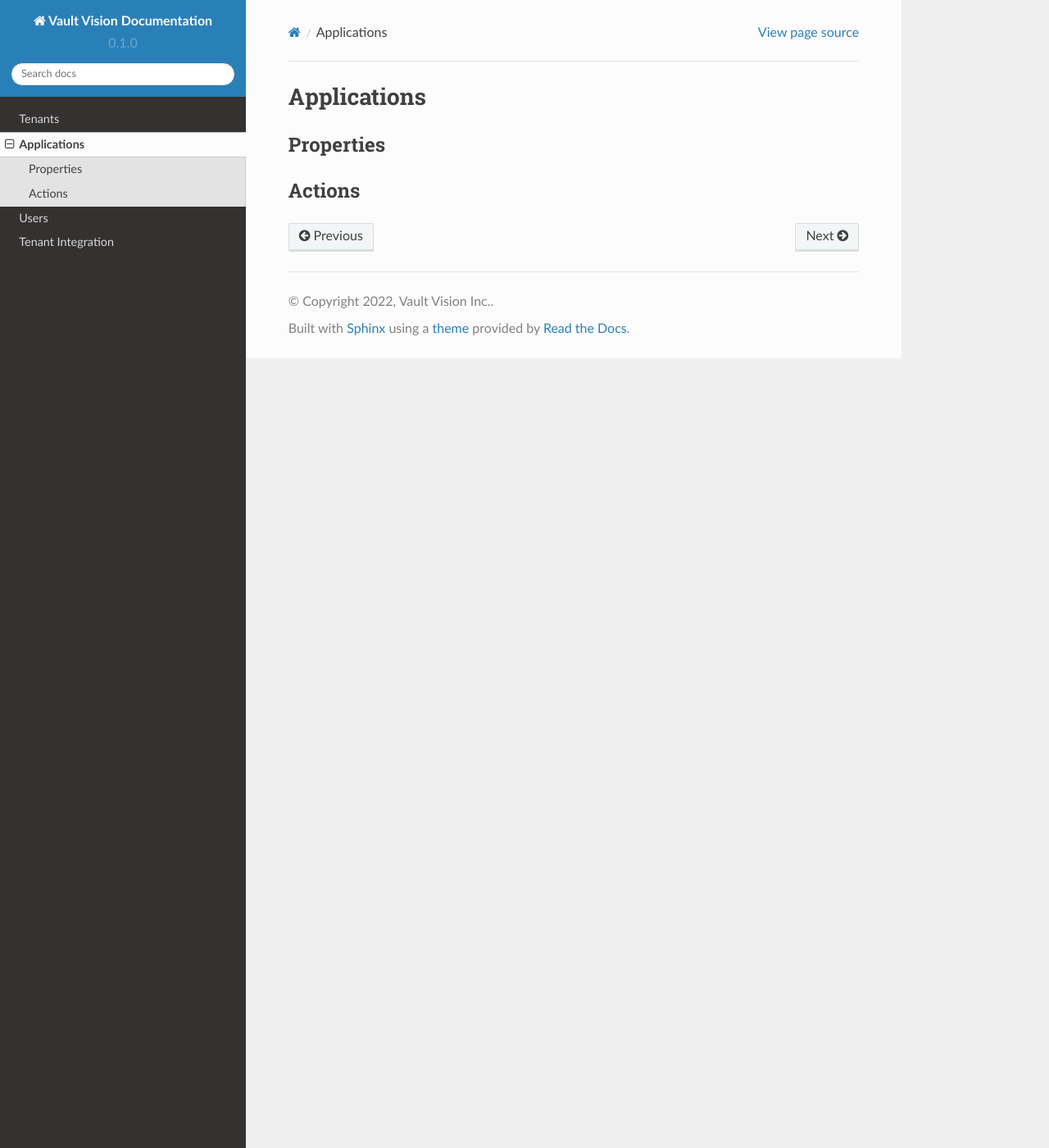
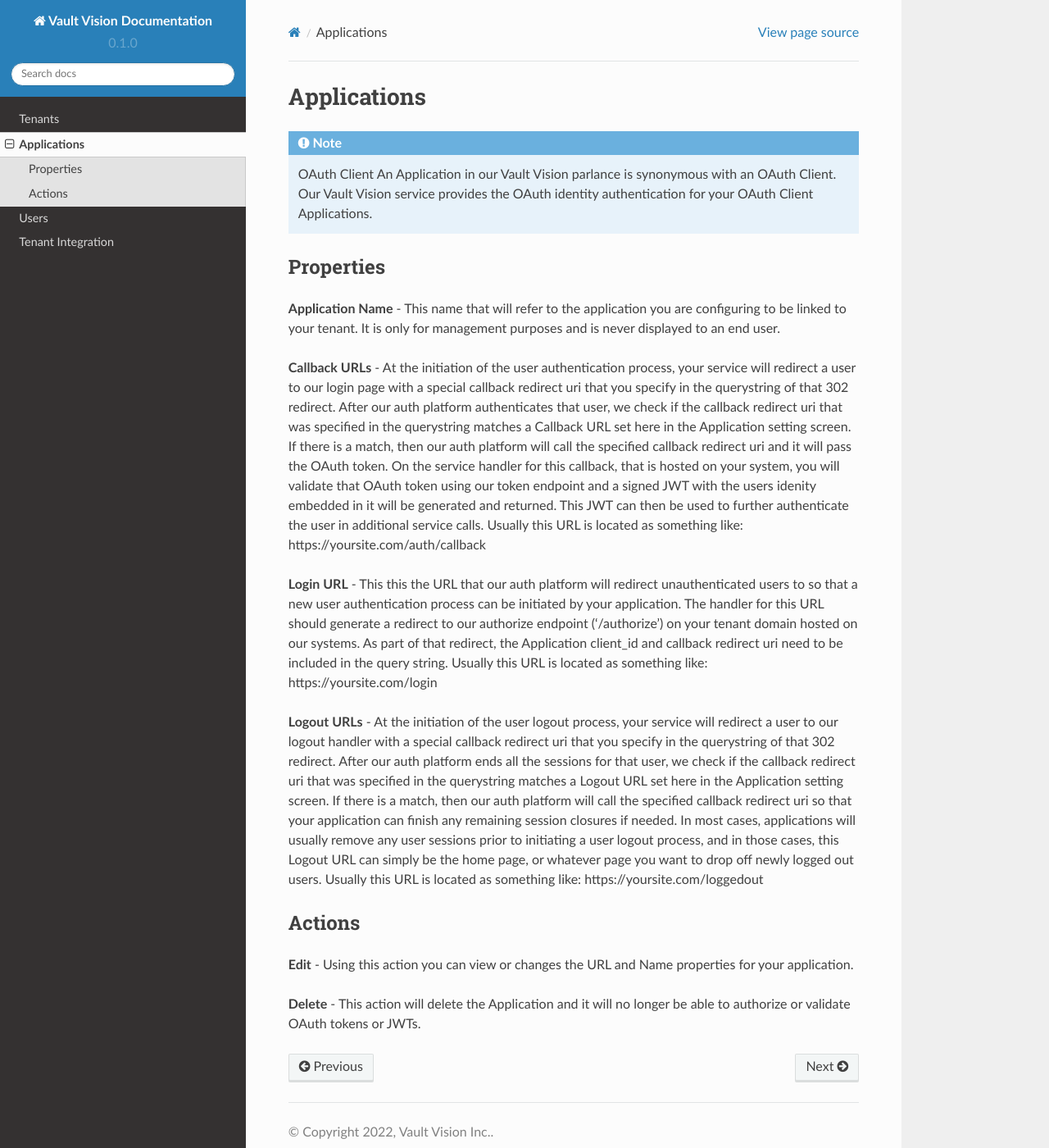
Before and after one commit to vaultvision/docs, a Sphinx documentation site: the page built from docs/source/applications.md, in a window 1280 px wide and 1400 px high. Shown: the whole window at 82% size. Built offline with Sphinx 7.4.7 and the Read the Docs theme 2.0.0, drawn with Linux system fonts in a browser that asks for light colours.

Commit message:
inluded application and user documentation

````diff
--- a/docs/source/applications.md
+++ b/docs/source/applications.md
@@ -1,6 +1,22 @@
 Applications
 ========
 
+```{note} OAuth Client
+An Application in our Vault Vision parlance is synonymous with an OAuth Client.  Our Vault Vision service provides the OAuth identity authentication for your OAuth Client Applications.
+```
+
 ## Properties
 
+**Application Name** - This name that will refer to the application you are configuring to be linked to your tenant.  It is only for management purposes and is never displayed to an end user.
+
+**Callback URLs** - At the initiation of the user authentication process, your service will redirect a user to our login page with a special callback redirect uri that you specify in the querystring of that 302 redirect.  After our auth platform authenticates that user, we check if the callback redirect uri that was specified in the querystring matches a Callback URL set here in the Application setting screen.  If there is a match, then our auth platform will call the specified callback redirect uri and it will pass the OAuth token.  On the service handler for this callback, that is hosted on your system, you will validate that OAuth token using our token endpoint and a signed JWT with the users idenity embedded in it will be generated and returned.  This JWT can then be used to further authenticate the user in additional service calls. Usually this URL is located as something like: https://yoursite.com/auth/callback
+
+**Login URL** - This this the URL that our auth platform will redirect unauthenticated users to so that a new user authentication process can be initiated by your application.  The handler for this URL should generate a redirect to our authorize endpoint ('/authorize') on your tenant domain hosted on our systems.  As part of that redirect, the Application client_id and callback redirect uri need to be included in the query string.  Usually this URL is located as something like: https://yoursite.com/login
+
+**Logout URLs** - At the initiation of the user logout process, your service will redirect a user to our logout handler with a special callback redirect uri that you specify in the querystring of that 302 redirect.  After our auth platform ends all the sessions for that user, we check if the callback redirect uri that was specified in the querystring matches a Logout URL set here in the Application setting screen.  If there is a match, then our auth platform will call the specified callback redirect uri so that your application can finish any remaining session closures if needed.  In most cases, applications will usually remove any user sessions prior to initiating a user logout process, and in those cases, this Logout URL can simply be the home page, or whatever page you want to drop off newly logged out users.  Usually this URL is located as something like: https://yoursite.com/loggedout
+
 ## Actions
+
+**Edit** - Using this action you can view or changes the URL and Name properties for your application.
+
+**Delete** - This action will delete the Application and it will no longer be able to authorize or validate OAuth tokens or JWTs.
````
Also changed, not shown: docs/source/users.md (+12 -0 lines), 1 other file.
